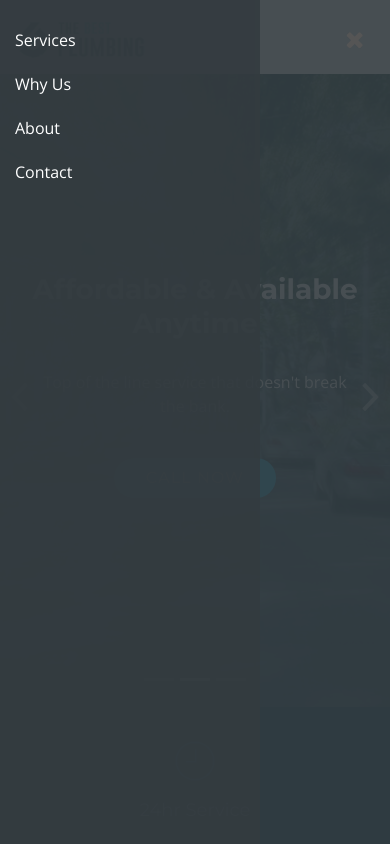
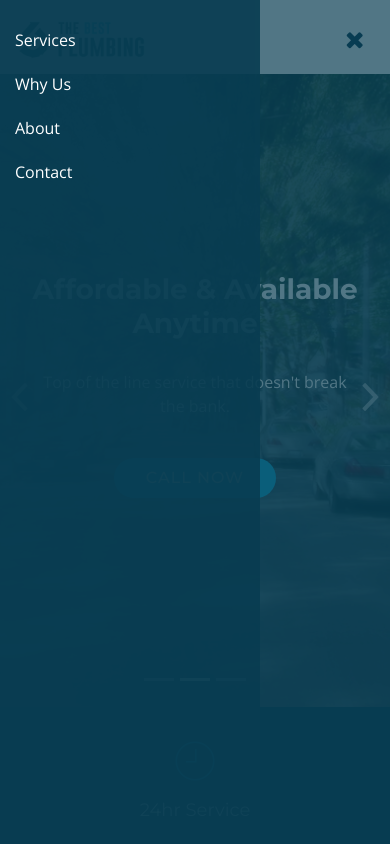
Before and after one commit to Ambursley/thebestplumbing, a plain HTML site: page index.html in a window 390 px wide. Both pictures are taken after a click on the button 353 px from the left and 39 px from the top of the page. Shown: the top 844 px of the page. Drawn offline with nearby package versions, Linux system fonts and the light colour scheme; files whose address does not match are found by name.

Commit message:
menu toggle

```diff
--- a/css/style.css
+++ b/css/style.css
@@ -455,7 +455,7 @@ h1, h2, h3, h4, h5, h6 {
 }
 
 #mobile-nav-toggle i {
-  color: #555;
+  color: #083c52;
 }
 
 @media (max-width: 768px) {
@@ -471,7 +471,7 @@ h1, h2, h3, h4, h5, h6 {
   padding-top: 18px;
   bottom: 0;
   z-index: 998;
-  background: rgba(52, 59, 64, 0.9);
+  background: rgba(8, 60, 82, 0.9);
   left: -260px;
   width: 260px;
   overflow-y: auto;
@@ -532,7 +532,7 @@ h1, h2, h3, h4, h5, h6 {
   top: 0;
   left: 0;
   position: fixed;
-  background: rgba(52, 59, 64, 0.9);
+  background: rgba(8, 60, 82, 0.7);
   display: none;
 }
 
```
